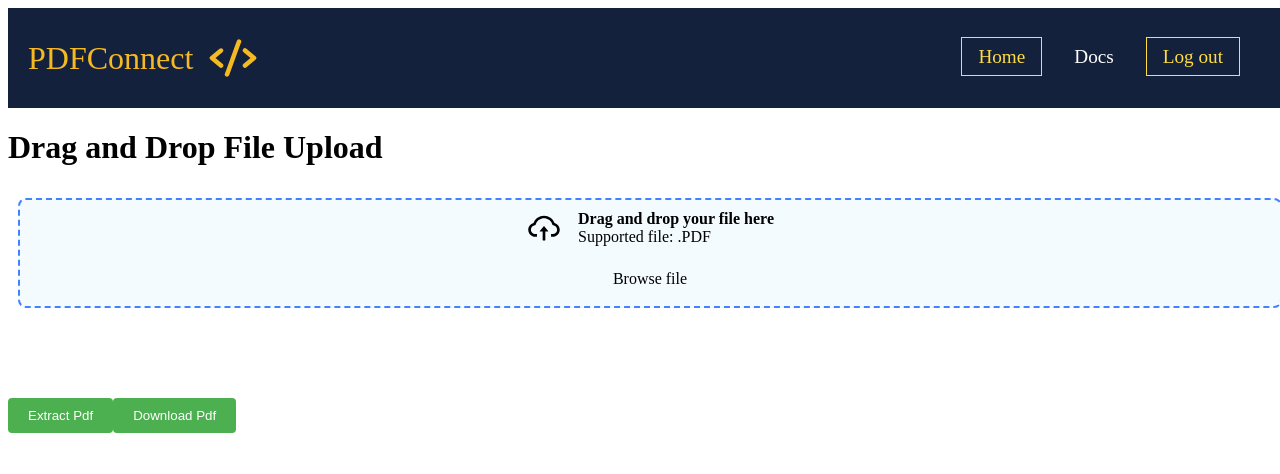
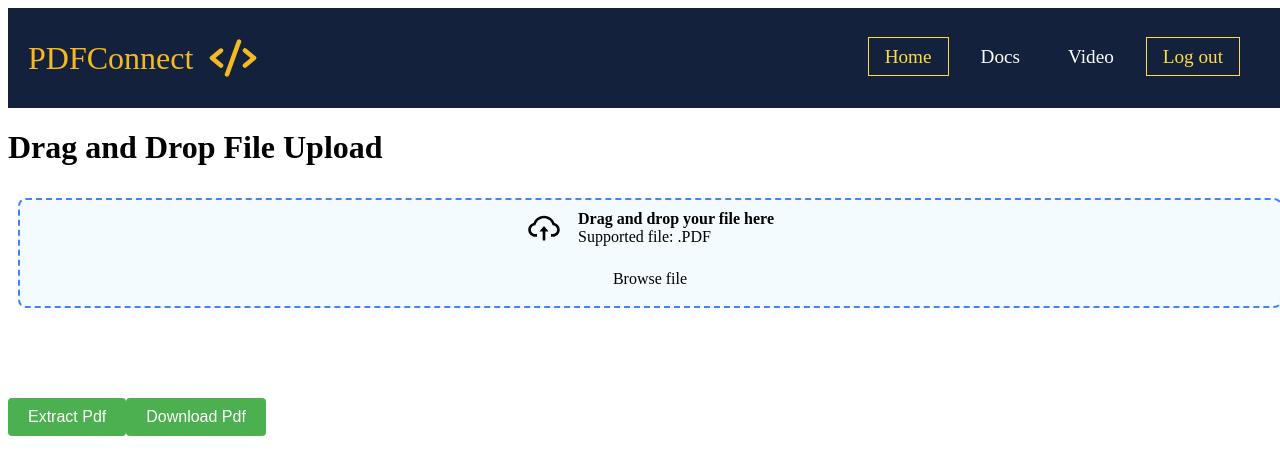
Before and after one commit to Srajan-Bansal/PDFConnect, a React (Vite) app in the folder client/: page / in a window 1280 px wide. Shown: the top 474 px of the page. Built offline with nearby package versions, Linux system fonts and the light colour scheme; sample sign-in values are in the browser's storage; what pdfmake would draw is missing.

Commit message:
initial commit

```diff
--- a/client/src/App.jsx
+++ b/client/src/App.jsx
@@ -7,6 +7,7 @@ import Layout from './Layout';
 import Signup from "./components/Signup";
 import Login from "./components/Login";
 import Docs from './components/Docs/Docs';
+import Video from './components/Video/Video';
 
 const App = () => {
   const { authUser } = useContextAPI();
@@ -20,9 +21,19 @@ const App = () => {
           <>
             <Docs />
           </>
-          : <Navigate to='/login' />} />
+          : <Navigate to='/login' />}
+        />
 
-        <Route path='/login' element={authUser ? <Navigate to='/' /> : <Login />} />
+        <Route
+          path='/video'
+          element={authUser ? <Video /> : <Navigate to="/login" />}
+        />
+
+        <Route
+          path='/login'
+          element={authUser ? <Navigate to='/' /> : <Login />}
+        />
+
         <Route
           path='/signup'
           element={authUser ? <Navigate to='/' /> : <Signup />}
--- a/client/src/components/Navbar.jsx
+++ b/client/src/components/Navbar.jsx
@@ -48,16 +48,25 @@ export default function NavBar() {
                         <li className='nav-item'>
                             <NavLink
                                 exact="true"
-                                to={authUser ? '/docs' : '/login'
-                                }
+                                to={authUser ? '/docs' : '/login'}
                                 className='nav-links'
                             >
                                 Docs
                             </NavLink>
                         </li>
 
-                        {
-                            authUser ? (
+                        {authUser ? (
+                            <>
+                                <li className='nav-item'>
+                                    <NavLink
+                                        exact="true"
+                                        to='/video'
+                                        className='nav-links'
+                                        onClick={handleClick}
+                                    >
+                                        Video
+                                    </NavLink>
+                                </li>
                                 <li className='nav-item'>
                                     <NavLink
                                         exact="true"
@@ -68,6 +77,7 @@ export default function NavBar() {
                                         Log out
                                     </NavLink>
                                 </li>
+                            </>
                         ) : (
                             <>
                                 <li className='nav-item'>
--- /dev/null
+++ b/client/src/components/Video/Video.css
@@ -0,0 +1,54 @@
+.video-call-container {
+    display: flex;
+    flex-direction: column;
+    align-items: center;
+    justify-content: center;
+    height: 100vh;
+    background-color: #f0f0f0;
+}
+
+.video-wrapper {
+    display: flex;
+    flex-wrap: wrap;
+    justify-content: center;
+    width: 100%;
+    max-width: 1200px;
+    margin: 20px 0;
+}
+
+.video-item {
+    display: flex;
+    flex-direction: column;
+    align-items: center;
+    margin: 10px;
+}
+
+.video {
+    width: 300px;
+    height: 200px;
+    border: 2px solid #ddd;
+    border-radius: 8px;
+    box-shadow: 0 4px 8px rgba(0, 0, 0, 0.1);
+}
+
+.video-name {
+    margin-top: 8px;
+    font-size: 16px;
+    font-weight: bold;
+    color: #333;
+}
+
+button {
+    padding: 10px 20px;
+    font-size: 16px;
+    margin-top: 20px;
+    border: none;
+    border-radius: 4px;
+    background-color: #007bff;
+    color: white;
+    cursor: pointer;
+}
+
+button:hover {
+    background-color: #0056b3;
+}
--- /dev/null
+++ b/client/src/components/Video/Video.jsx
@@ -0,0 +1,35 @@
+import { useState, useRef } from 'react';
+import { useContextAPI } from './../../context/ContextAPI';
+import './Video.css';
+
+const Video = () => {
+    const { data } = useContextAPI();
+    const [users, setUsers] = useState([]);
+    const myVideo = useRef();
+
+    return (
+        <div className="video-call-container">
+            <div className="video-wrapper">
+                <div className="video-item">
+                    <video playsInline muted ref={myVideo} autoPlay className="video" />
+                    <div className="video-name">Alice</div>
+                </div>
+                {users.map(user => (
+                    user.id !== 1 && user.stream && (
+                        <div key={user.id} className="video-item">
+                            <video playsInline ref={(ref) => { if (ref) ref.srcObject = user.stream }} autoPlay className="video" />
+                            <div className="video-name">{user.name}</div>
+                        </div>
+                    )
+                ))}
+            </div>
+            <button
+            //   onClick={() => callUser(/* Pass the signal data and userId */)}
+            >
+                Call User
+            </button>
+        </div>
+    )
+}
+
+export default Video
```
Lines whose indentation alone changed are shown as unchanged.
